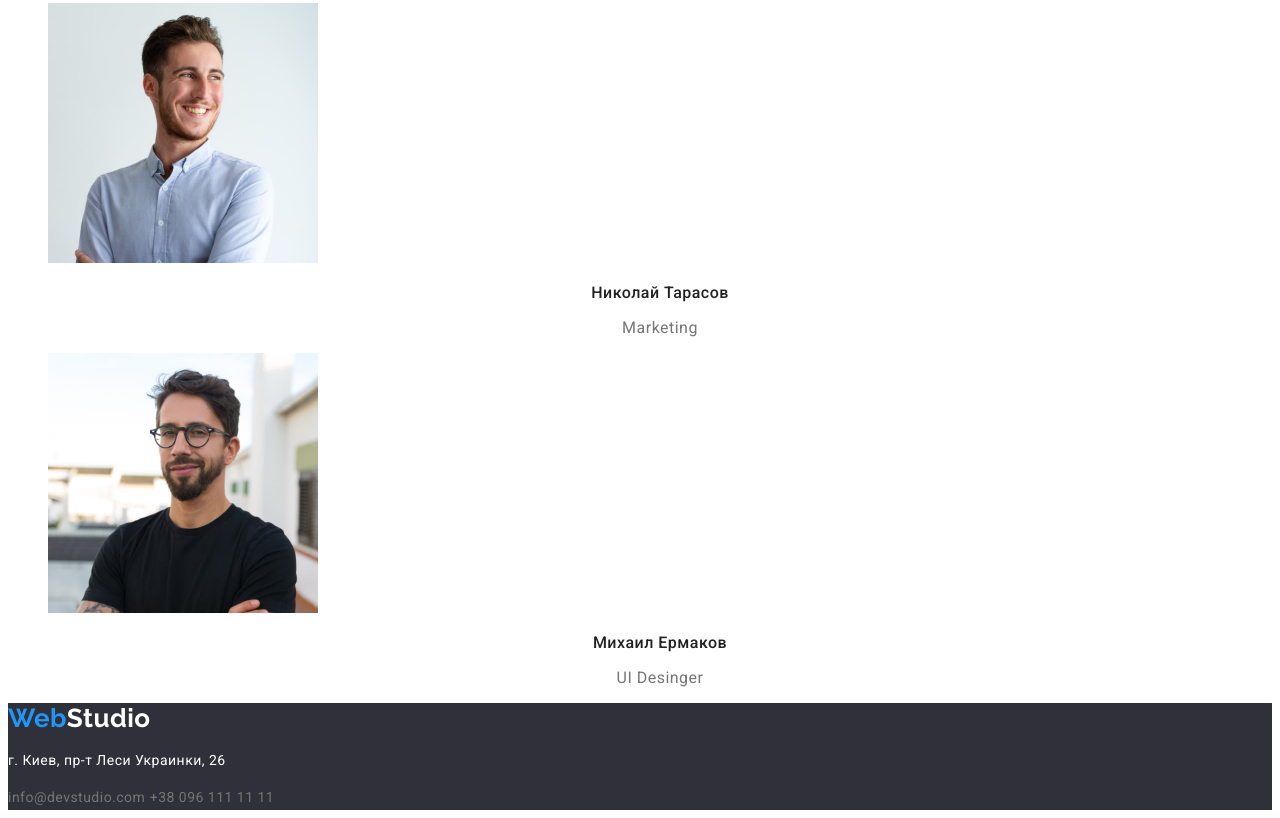
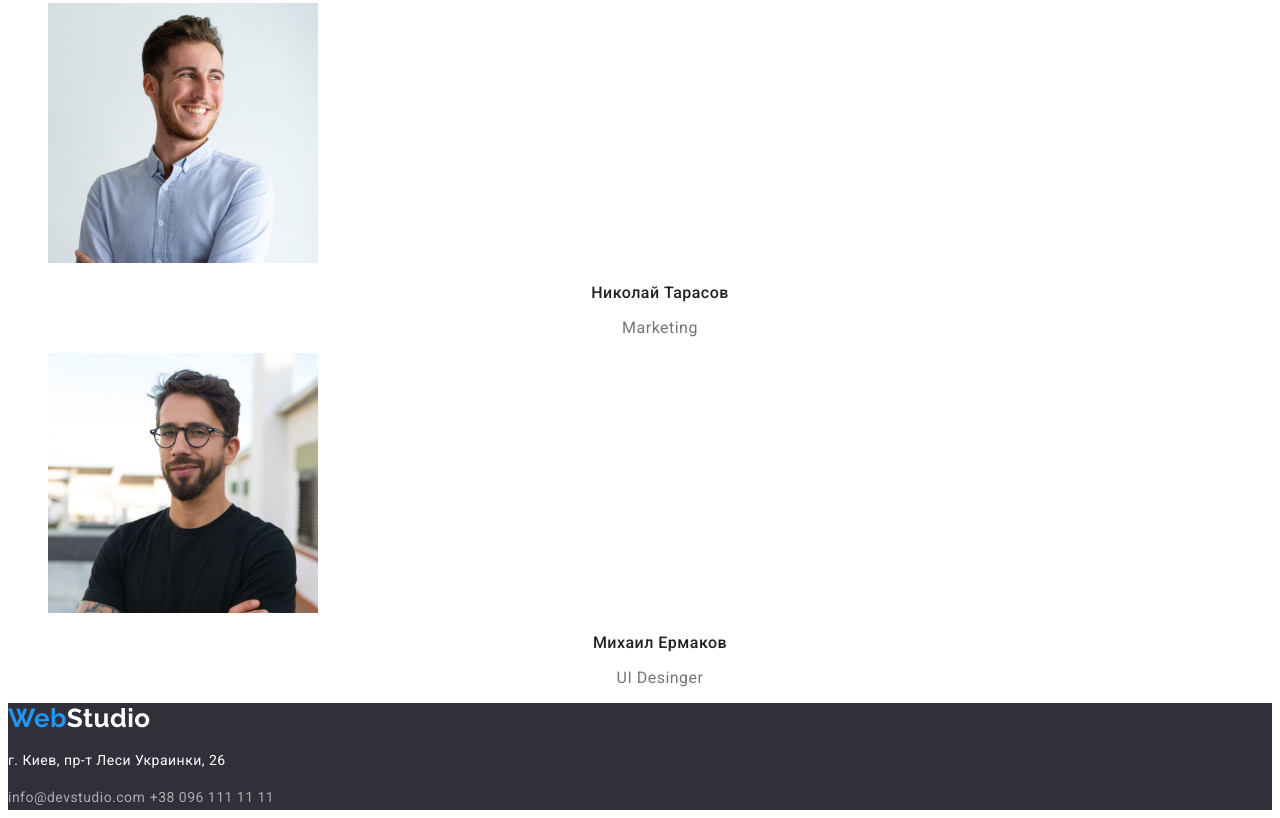
Before and after one commit to moonshvdow/goit-markup-hw-02, a plain HTML site: page index.html in a window 1280 px wide. Shown: the part 2680-3498 px from the top of the page. Drawn offline with Linux system fonts and the light colour scheme.

Commit message:
Исправлена ошибка с цветом контактов в футере

```diff
--- a/css/styles.css
+++ b/css/styles.css
@@ -6,7 +6,7 @@
   --primary-bg-color: #ffffff;
   --another-text-color: #ffffff;
   --button-bg-color: #f5f4fa;
-  --address-text-color: rgba(255, 255, 255, 0, 6);
+  --address-text-color: rgba(255, 255, 255, 0.6);
 }
 
 body {
```
